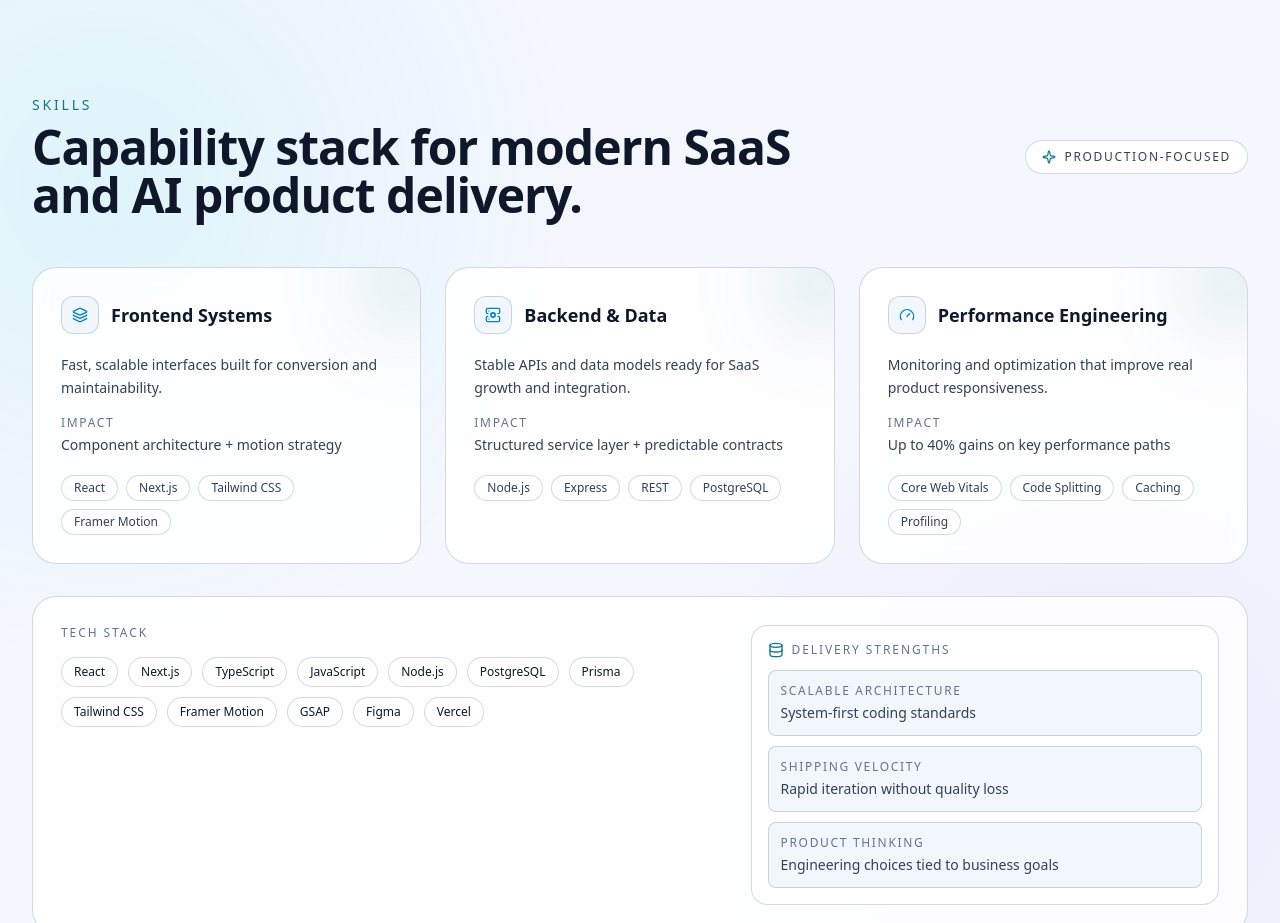
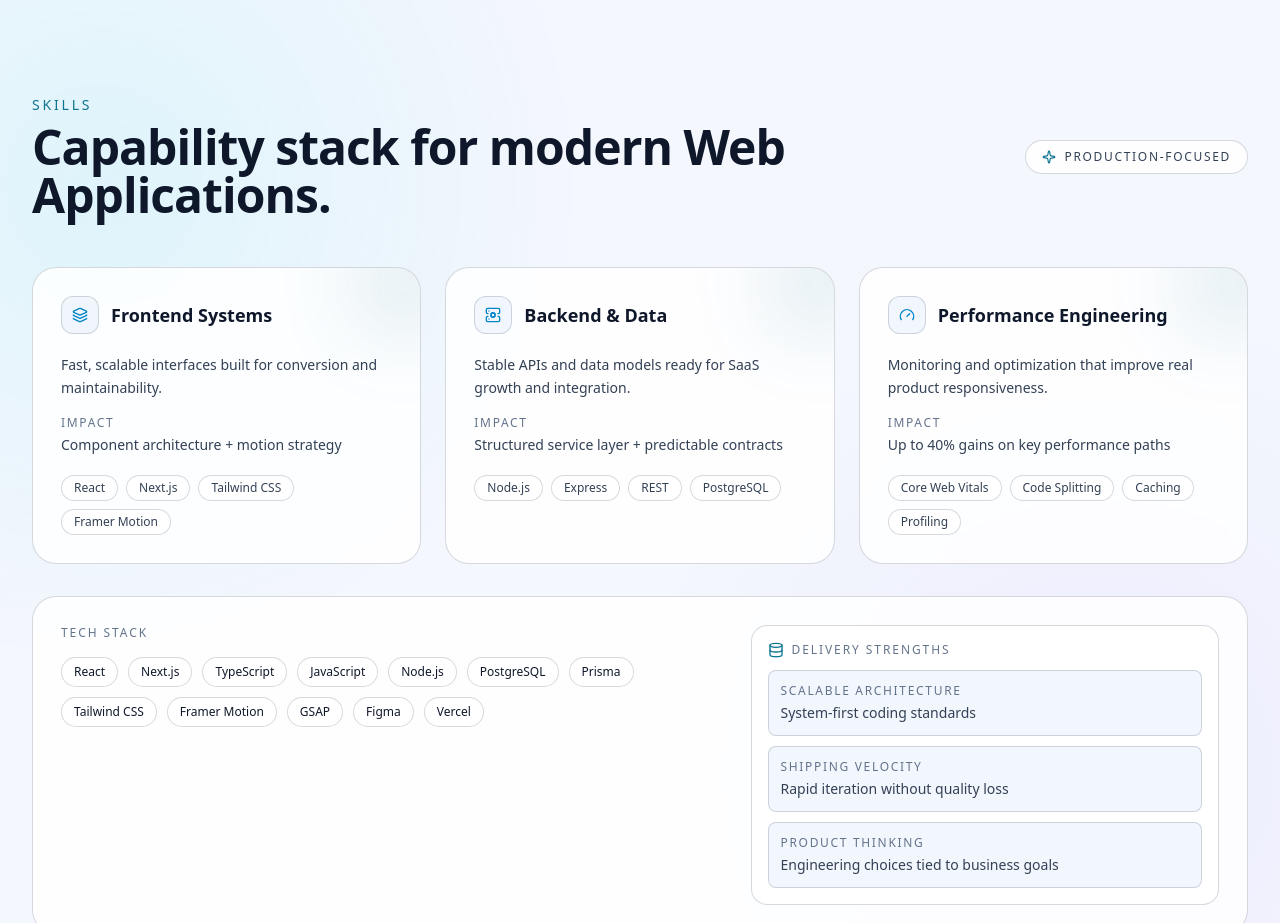
Before and after one commit to mjh-shikder/Next-Portfolio-mjh, a Next.js app: page / in a window 1280 px wide. Shown: the part 2520-3443 px from the top of the page. Built offline with nearby package versions, Linux system fonts and the light colour scheme.

Commit message:
skills section updated

```diff
--- a/src/components/Skills.jsx
+++ b/src/components/Skills.jsx
@@ -67,7 +67,7 @@ export default function Skills() {
               id="skills-heading"
               className="mt-2 max-w-3xl text-3xl font-semibold tracking-[-0.02em] text-text-primary sm:text-5xl"
             >
-              Capability stack for modern SaaS and AI product delivery.
+              Capability stack for modern Web Applications.
             </h2>
           </div>
           <span className="hidden rounded-full border border-border-subtle bg-card-background px-4 py-2 text-xs uppercase tracking-[0.14em] text-text-secondary md:inline-flex md:items-center md:gap-2">
```
